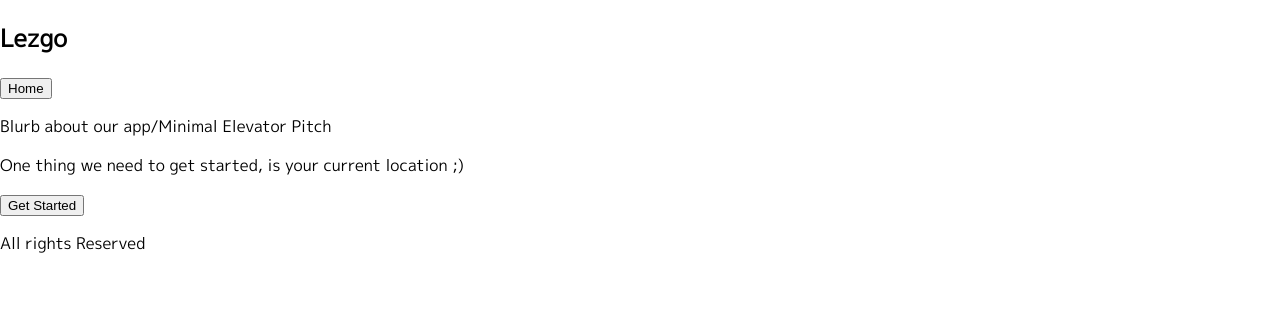
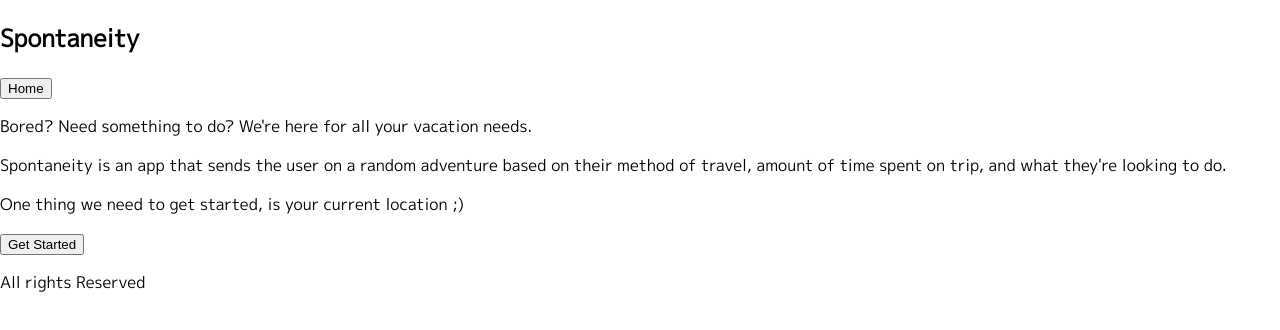
Before and after one commit to HannonN/vacation-app, an Angular app: page /home in a window 1280 px wide. Shown: the top 330 px of the page. Built offline with nearby package versions, Linux system fonts and the light colour scheme; no server answers; what ng-multiselect-dropdown would draw is missing.

Commit message:
mvp ready

```diff
--- a/src/app/header/header.component.html
+++ b/src/app/header/header.component.html
@@ -1,5 +1,5 @@
 <section class="header-container">
-  <h1>Lezgo</h1>
+  <h1>Spontaneity</h1>
   <nav>
     <button class="btn" routerLink="/home">Home</button>
   </nav>
--- a/src/app/home/home.component.html
+++ b/src/app/home/home.component.html
@@ -1,7 +1,12 @@
 <app-header></app-header>
 <section class="">
   <div>
-    <p>Blurb about our app/Minimal Elevator Pitch</p>
+    <p>Bored? Need something to do? We're here for all your vacation needs.</p>
+    <p>
+      Spontaneity is an app that sends the user on a random adventure based on
+      their method of travel, amount of time spent on trip, and what they're
+      looking to do.
+    </p>
   </div>
 </section>
 
--- a/src/app/vacation-card/vacation-card.component.html
+++ b/src/app/vacation-card/vacation-card.component.html
@@ -3,5 +3,4 @@
   <img src="{{ tripRef.thumbnail_url }}" alt="thumbnail" />
   <p class="place">{{ tripRef.name_suffix }}</p>
   <p class="details">{{ tripRef.perex }}</p>
-  <p>hello</p>
 </div>
```
